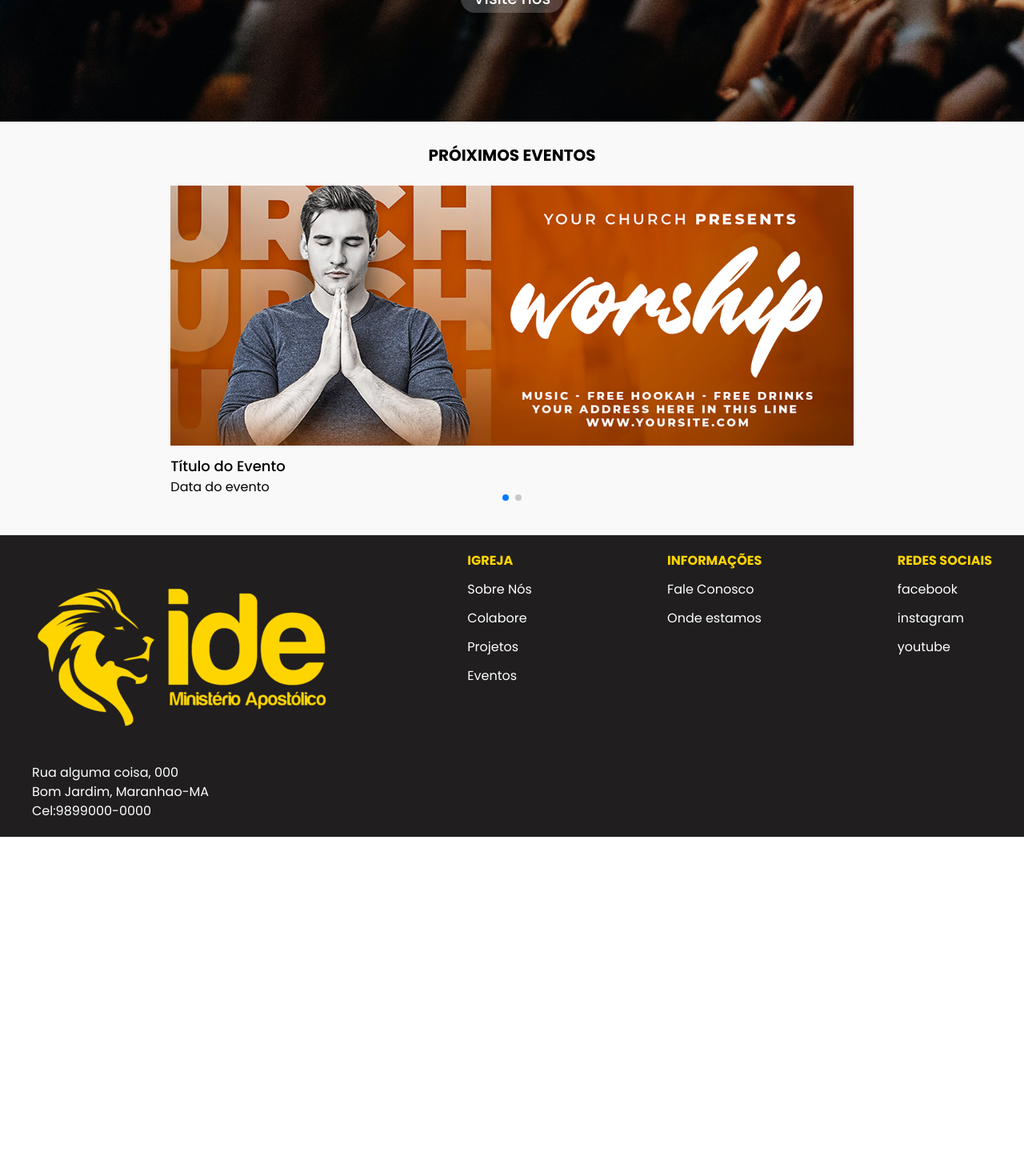
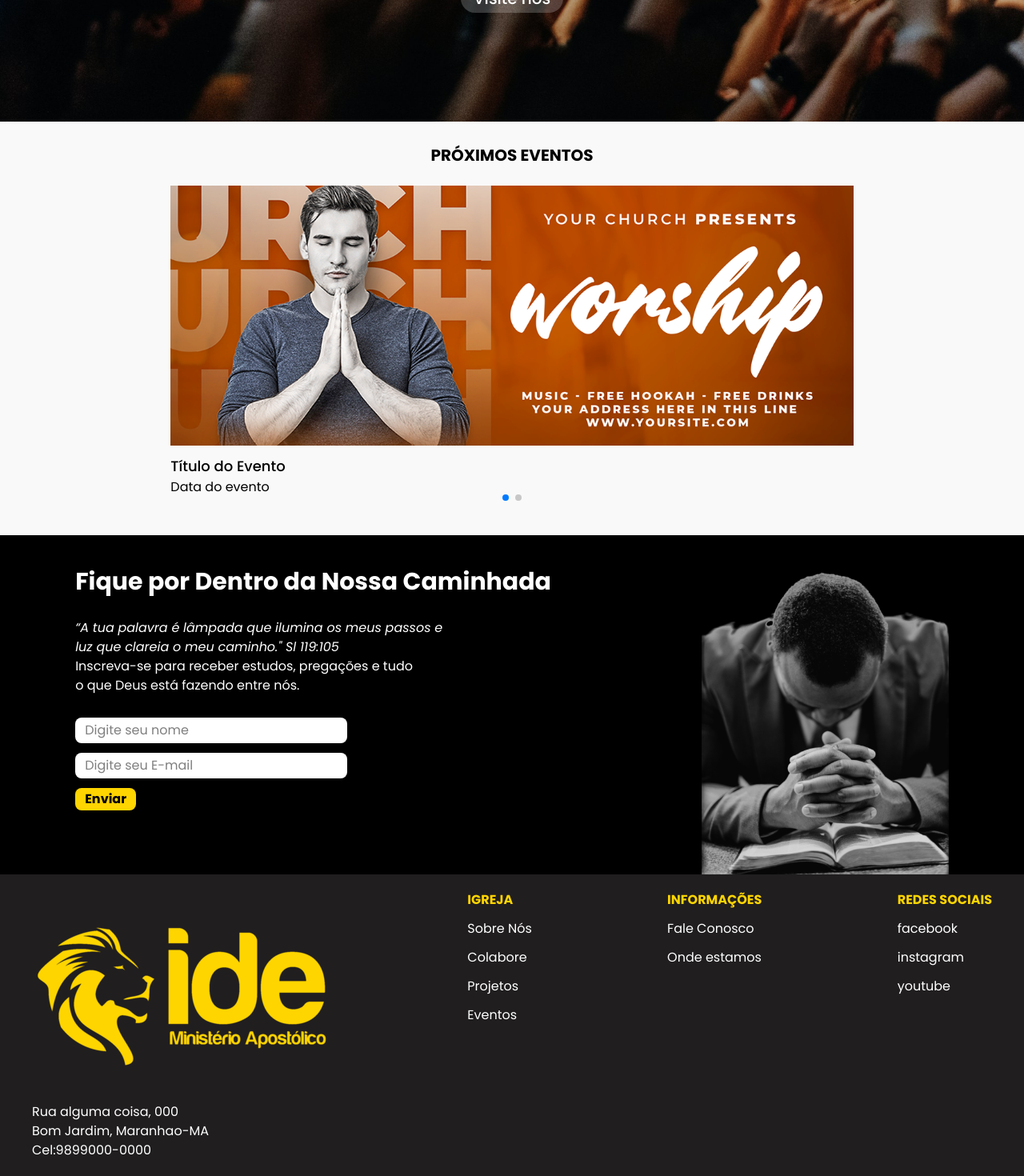
Before and after one commit to felixmarcelo7/site-igreja-ide, a React (Vite) app: page / in a window 1280 px wide. Shown: the part 648-2118 px from the top of the page at 80% size. Before the commit the page ends 1694 px from the top, so only its background shows below. Built offline with nearby package versions, Linux system fonts and the light colour scheme.

Commit message:
pagina de home pronta + alteracao na mudanca de cor da navbar

```diff
--- a/src/components/Navbar.jsx
+++ b/src/components/Navbar.jsx
@@ -1,13 +1,25 @@
 import React from 'react';
 import { Link } from 'react-router-dom';
 import { FaFacebookSquare, FaInstagram } from 'react-icons/fa';
-import { TfiYoutube } from 'react-icons/tfi';
+import { FaYoutube } from 'react-icons/fa';
 import { useState, useEffect } from 'react';
+import { useLocation } from 'react-router-dom';
 
 const Navbar = () => {
   const [scrolled, setScrolled] = useState(false);
 
+  const isNosVisite = useLocation().pathname === '/visitenos';
+  const isContato = useLocation().pathname === '/contato';
+
   useEffect(() => {
+    //se estiver na página de contato ou nos visite a cor da navbar não muda
+    if (isContato || isNosVisite) {
+      setScrolled(true);
+      return;
+    } else {
+      setScrolled(false);
+    }
+
     const onScroll = () => {
       if (window.scrollY > 50) {
         setScrolled(true);
@@ -18,7 +30,7 @@ const Navbar = () => {
 
     window.addEventListener('scroll', onScroll);
     return () => window.removeEventListener('scroll', onScroll);
-  }, []);
+  }, [isContato, isNosVisite]);
 
   return (
     <nav
@@ -100,7 +112,7 @@ const Navbar = () => {
           </ul>
         </div>
         <div>
-          <ul className="flex gap-5">
+          <ul className="flex gap-5 items-center">
             <li>
               <Link>
                 <FaFacebookSquare className="text-xl" />
@@ -113,7 +125,7 @@ const Navbar = () => {
             </li>
             <li>
               <Link>
-                <TfiYoutube className="text-xl" />
+                <FaYoutube className="text-2xl"/>
               </Link>
             </li>
           </ul>
--- a/src/index.css
+++ b/src/index.css
@@ -4,6 +4,7 @@
 @theme {
   --font-principal-poppins: Poppins, 'sans-serif';
   --color-principal-amarelo: #FED500;
+  --color-hover-buttom-amarelo: #E0BC01;
   --color-principal-preto: #201E1F;
   --color-secundaria-cinza: #464646;
   --color-secundaria-fundo: #F9F9F9;
--- a/src/pages/Home.jsx
+++ b/src/pages/Home.jsx
@@ -49,9 +49,7 @@ const Home = () => {
         </div>
       </section>
       <section className="font-principal-poppins bg-secundaria-fundo py-7">
-        <h2 className="font-bold text-xl text-center mb-6">
-          PRÓIXIMOS EVENTOS
-        </h2>
+        <h2 className="font-bold text-xl text-center mb-6">PRÓXIMOS EVENTOS</h2>
         <Swiper
           className="mySwiper"
           slidesPerView={1}
@@ -73,6 +71,54 @@ const Home = () => {
           ))}
         </Swiper>
       </section>
+      <section className="font-principal-poppins text-white bg-black pt-10">
+        <div className="flex justify-around">
+          <div className="flex flex-col gap-7">
+            <h2 className="text-3xl font-bold">
+              Fique por Dentro da Nossa Caminhada
+            </h2>
+            <div>
+              <p className="italic">
+                “A tua palavra é lâmpada que ilumina os meus passos e <br /> luz
+                que clareia o meu caminho." Sl 119:105
+              </p>
+              <p>
+                Inscreva-se para receber estudos, pregações e tudo <br /> o que
+                Deus está fazendo entre nós.
+              </p>
+            </div>
+
+            <form className="flex flex-col items-start text-black gap-3">
+              <input
+                type="text"
+                placeholder="Digite seu nome"
+                id="nome"
+                className="py-1 px-3 bg-white rounded-lg focus:outline-none"
+                required
+              />
+              <input
+                type="email"
+                placeholder="Digite seu E-mail"
+                id="e-mail"
+                className="py-1 px-3 bg-white rounded-lg focus:outline-none"
+                required
+              />
+              <input
+                type="submit"
+                value="Enviar"
+                className="bg-principal-amarelo py-0.5 px-3 rounded-lg font-bold hover:bg-hover-buttom-amarelo"
+              />
+            </form>
+          </div>
+          <div>
+            <img
+              className="h-96"
+              src="/img/homem-orando.png"
+              alt="homem orando"
+            />
+          </div>
+        </div>
+      </section>
     </>
   );
 };
```
Also changed, not shown: public/img/homem-orando.png (added).
